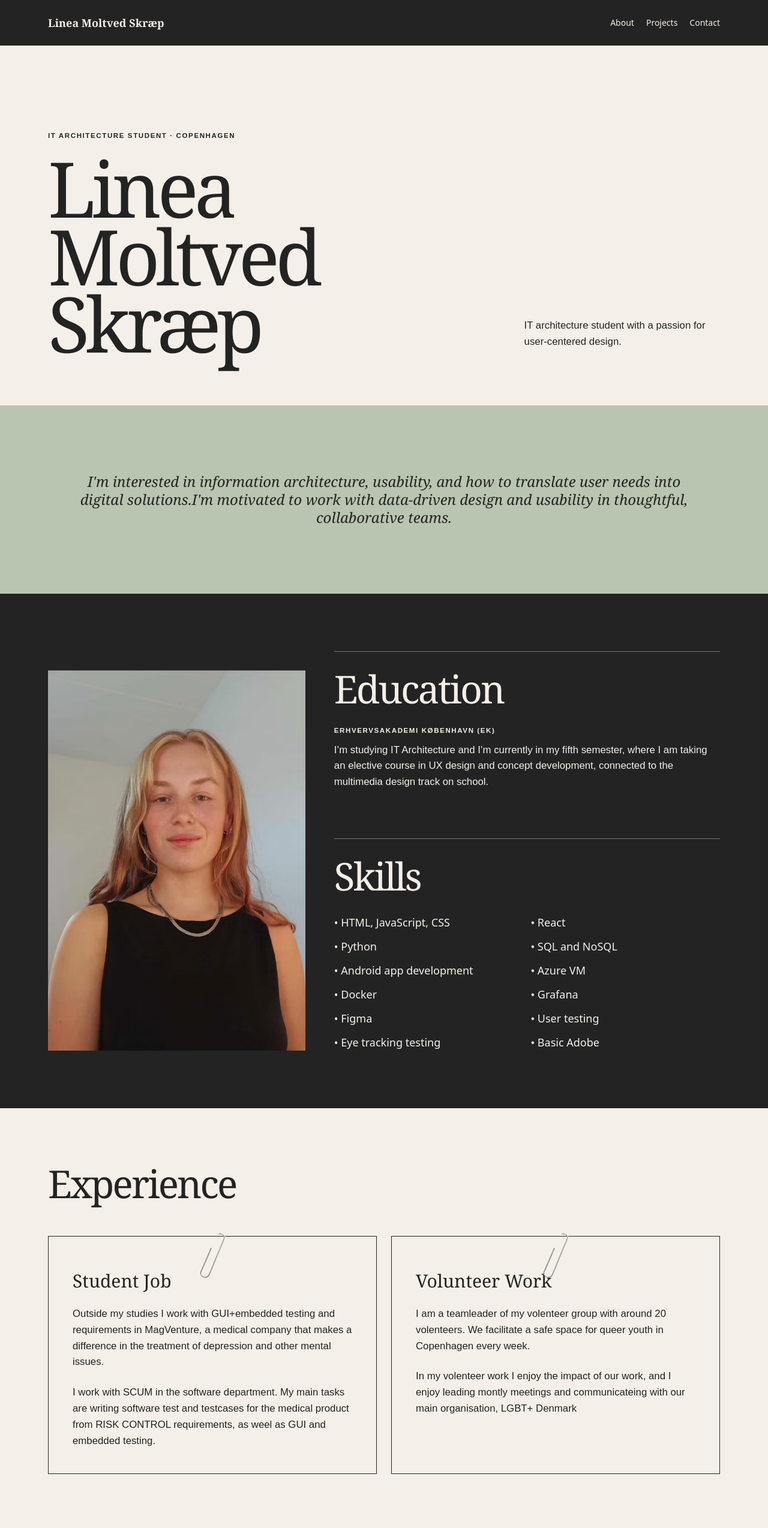
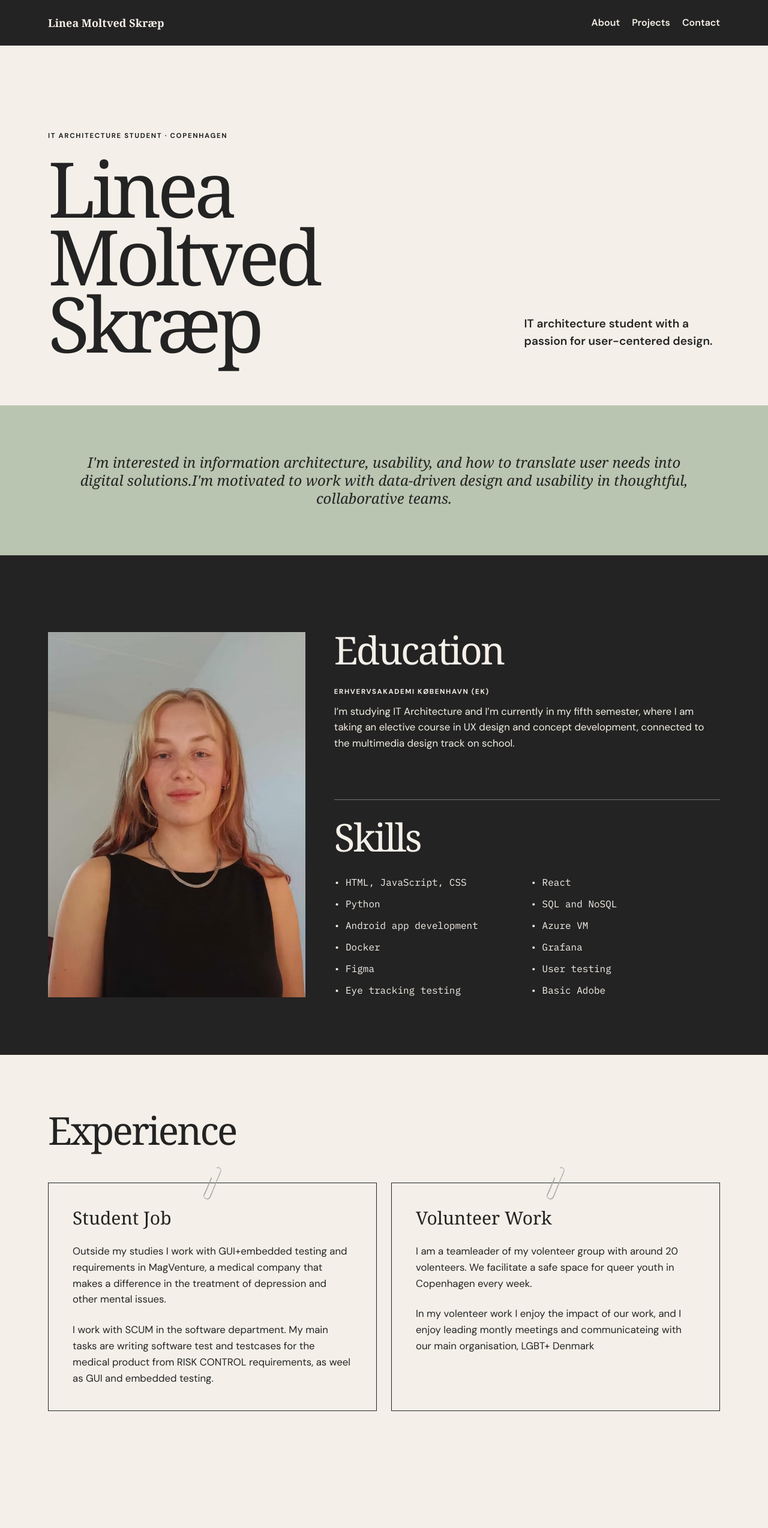
Before and after one commit to unicornfarm5/portfolio, a React (Vite) app: page / in a window 1280 px wide. Shown: the top 2548 px of the page at 60% size. Built offline with nearby package versions, Linux system fonts and the light colour scheme.

Commit message:
styling, fonts and links styling to github + linkedIn

```diff
--- a/app/styles.css
+++ b/app/styles.css
@@ -1,3 +1,4 @@
+@import url('https://fonts.googleapis.com/css2?family=DM+Sans:wght@400;500;600;700&family=IBM+Plex+Mono:wght@400;500&display=swap');
 @import "tailwindcss";
 
 :root {
@@ -15,7 +16,11 @@ a { color: inherit; }
 
 .site-shell { overflow-x: hidden; }
 .section-wrap { width: min(1120px, calc(100% - 32px)); margin: 0 auto; }
-.eyebrow { font: 700 0.72rem/1.2 Arial, sans-serif; letter-spacing: 0.14em; text-transform: uppercase; }
+.eyebrow { font: 700 0.72rem/1.2 'DM Sans', Arial, sans-serif; letter-spacing: 0.14em; text-transform: uppercase; }
 .display-title { font-size: clamp(3.8rem, 10vw, 8.5rem); line-height: 0.88; letter-spacing: -0.055em; }
 .section-title { font-size: clamp(2.3rem, 5vw, 4.6rem); line-height: 0.95; letter-spacing: -0.045em; }
-.body-copy { font: 400 1.05rem/1.6 Arial, sans-serif; }
+.body-copy { font: 400 1.05rem/1.6 'DM Sans', Arial, sans-serif; }
+.hero-description { font: 600 1.2rem/1.5 'DM Sans', Arial, sans-serif; }
+.header-links { font: 600 1rem/1.5 'DM Sans', Arial, sans-serif; }
+.font-sans { font-family: 'DM Sans', Arial, sans-serif; }
+.skills-list { font-family: 'IBM Plex Mono', monospace; }
--- a/components/About.jsx
+++ b/components/About.jsx
@@ -26,7 +26,7 @@ export function About() {
         </div>
 
         <div>
-          <div className="border-t border-[#f4f0e9]/40 pt-8">
+          <div className="pt-8">
             <h2 className="section-title mb-8">Education</h2>
             <p className="eyebrow mb-3">Erhvervsakademi København (EK)</p>
             <p className="body-copy max-w-2xl">I’m studying IT Architecture and I’m currently in my fifth semester, where I am taking an elective course in UX design and concept development, connected to the multimedia design track on school.</p>
@@ -34,7 +34,7 @@ export function About() {
 
           <div id="skills" className="mt-20 border-t border-[#f4f0e9]/40 pt-8">
             <h2 className="section-title mb-8">Skills</h2>
-            <ul className="grid grid-cols-1 gap-3 font-sans text-lg sm:grid-cols-2">
+            <ul className="skills-list grid grid-cols-1 gap-3 text-base sm:grid-cols-2">
               {skills.map((skill) => <li key={skill}>• {skill}</li>)}
             </ul>
           </div>
--- a/components/BannerQuote.jsx
+++ b/components/BannerQuote.jsx
@@ -1,6 +1,6 @@
 export function BannerQuote() {
   return (
-    <section className="bg-[#b9c5b0] py-28">
+    <section className="bg-[#b9c5b0] py-20">
       <div className="section-wrap text-center">
         <div className="mx-auto max-w-5xl text-2xl italic leading-tight md:text-2xl md:leading-tight">
           <p>I&apos;m interested in information architecture, usability, and how to translate user needs into digital solutions.I&apos;m motivated to work with data-driven design and usability in thoughtful, collaborative teams.</p>
--- a/components/ContactSection.jsx
+++ b/components/ContactSection.jsx
@@ -1,13 +1,13 @@
 export function ContactSection() {
   return (
-    <section id="contact" className="bg-[#b9c5b0] py-24">
-      <div className="section-wrap grid gap-12 md:grid-cols-2">
+    <section id="contact" className="bg-[#b9c5b0] py-16">
+      <div className="section-wrap grid gap-12 md:grid-cols-[1fr_1fr_auto]">
         <div><p className="eyebrow mb-5">Want to meet for coffee?</p><h2 className="section-title">Let&apos;s talk.</h2></div>
         <div className="body-copy self-end">
           <p>Copenhagen, Denmark</p>
           <a href="mailto:linea.moltved@gmail.com" className="mt-4 inline-block underline">linea.moltved@gmail.com</a>
-
-          <div className="mt-10 flex items-center gap-6">
+        </div>
+        <div className="flex items-end gap-6 self-end">
           <a
             href="https://www.linkedin.com/in/linea-moltved-2ab879348/"
             target="_blank"
@@ -15,7 +15,7 @@ export function ContactSection() {
             aria-label="Visit Linea Moltved on LinkedIn"
             className="transition-opacity hover:opacity-70"
           >
-              <img src="/img/linkedIn.png" alt="LinkedIn" className="h-10 w-10 object-contain" />
+            <img src="/img/linkedIn.png" alt="LinkedIn" className="h-12 w-12 scale-155 object-contain" />
           </a>
           <a
             href="https://github.com/unicornfarm5"
@@ -24,9 +24,8 @@ export function ContactSection() {
             aria-label="Visit Linea Moltved on GitHub"
             className="transition-opacity hover:opacity-70"
           >
-              <img src="/img/github.png" alt="GitHub" className="h-10 w-10 object-contain" />
+            <img src="/img/github.png" alt="GitHub" className="h-12 w-12 object-contain" />
           </a>
-          </div>
         </div>
       </div>
     </section>
--- a/components/Experience.jsx
+++ b/components/Experience.jsx
@@ -3,8 +3,8 @@ export function Experience() {
 		<section className="section-wrap py-24">
 			<h2 className="section-title mb-14">Experience</h2>
 			<div className="grid gap-6 md:grid-cols-2">
-				<article className="relative border border-[#242323] px-7 pb-7 pt-12 md:px-10 md:pb-10 md:pt-14">
-					<img src="/assets/paperclip.png" alt="" aria-hidden="true" className="absolute left-1/2 top-8 z-10 w-14 -translate-x-1/2 -translate-y-1/2" />
+				<article className="relative border border-[#242323] p-7 md:p-10">
+					<img src="/assets/paperclip.png" alt="" aria-hidden="true" className="absolute left-1/2 top-0 z-10 w-10 -translate-x-1/2 -translate-y-1/2" />
 					<h3 className="mb-6 text-3xl">Student Job</h3>
 					<div className="body-copy">
 						<p>
@@ -16,8 +16,8 @@ export function Experience() {
 					</div>
 				</article>
 
-				<article className="relative border border-[#242323] px-7 pb-7 pt-12 md:px-10 md:pb-10 md:pt-14">
-					<img src="/assets/paperclip.png" alt="" aria-hidden="true" className="absolute left-1/2 top-8 z-10 w-14 -translate-x-1/2 -translate-y-1/2" />
+				<article className="relative border border-[#242323] p-7 md:p-10">
+					<img src="/assets/paperclip.png" alt="" aria-hidden="true" className="absolute left-1/2 top-0 z-10 w-10 -translate-x-1/2 -translate-y-1/2" />
 					<h3 className="mb-6 text-3xl">Volunteer Work</h3>
 					<div className="body-copy">
 						<p>
--- a/components/Header.jsx
+++ b/components/Header.jsx
@@ -9,7 +9,7 @@ export function Header() {
     <header className="sticky top-0 z-50 bg-[#242323] text-[#f4f0e9]">
       <div className="section-wrap flex items-center justify-between py-6">
         <a href="/" className="text-lg font-bold">Linea Moltved Skræp</a>
-        <nav aria-label="Primary navigation" className="flex gap-5 font-sans text-sm">
+        <nav aria-label="Primary navigation" className="header-links flex gap-5">
           {links.map(([label, href]) => <a key={href} href={href}>{label}</a>)}
         </nav>
       </div>
--- a/components/HeroSection.jsx
+++ b/components/HeroSection.jsx
@@ -1,11 +1,11 @@
 export function HeroSection() {
   return (
-    <section id="top" className="section-wrap grid min-h-[75vh] items-end gap-8 py-20 md:grid-cols-[1.4fr_0.6fr]">
+    <section id="top" className="section-wrap grid min-h-[75vh] items-end gap-8 pb-20 pt-12 md:grid-cols-[1.4fr_0.6fr]">
       <div>
         <p className="eyebrow mb-6">IT architecture student · Copenhagen</p>
         <h1 className="display-title max-w-5xl">Linea<br />Moltved<br />Skræp</h1>
       </div>
-      <p className="body-copy max-w-xs pb-3">IT architecture student with a passion for user-centered design.</p>
+      <p className="hero-description max-w-xs pb-3">IT architecture student with a passion for user-centered design.</p>
     </section>
   )
 }
--- a/components/InternshipSection.jsx
+++ b/components/InternshipSection.jsx
@@ -2,7 +2,7 @@ export function InternshipSection() {
   return (
     <section className="section-wrap py-24">
       <p className="eyebrow mb-6">January–June 2027 · 20 weeks</p>
-      <h2 className="section-title max-w-4xl">Looking for an internship in or around Copenhagen.</h2>
+      <h2 className="section-title max-w-4xl">I am looking for an internship in or around Copenhagen</h2>
       <p className="body-copy mt-8 max-w-xl">I am looking for an internship in or around Copenhagen from january-june (20 weeks) 2027, if you think your workplace chould be a interested, please dont hesitate to contact me.</p>
       <p className="body-copy mt-8 max-w-xl">I whould like to meet for coffee to see if its a match (Or just meet, I dont really like coffee :)</p>
     </section>
```
Lines whose indentation alone changed are shown as unchanged.
